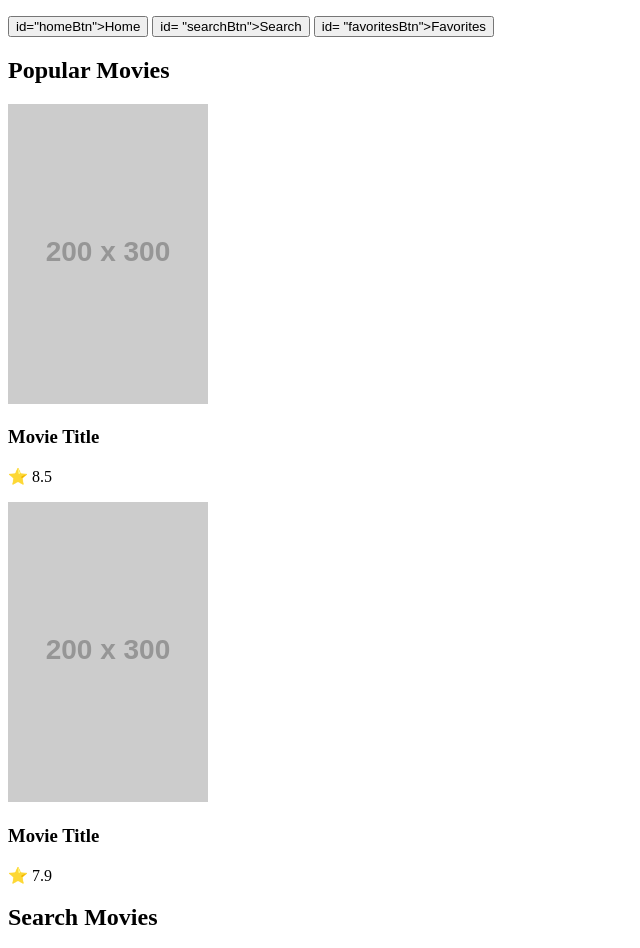
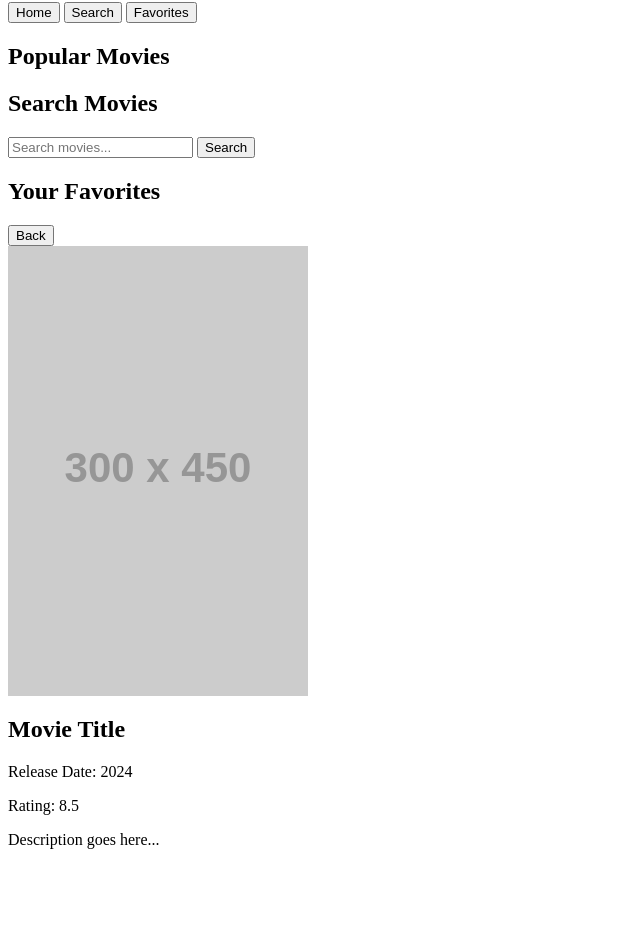
Before and after one commit to khoaha2102/IT4403Spring2026movieweb, a plain HTML site: page index.html in a window 1280 px wide. Shown: the part 64-1012 px from the top of the page, without its empty margins (0-640 px from the left). After the commit the page ends 929 px from the top, so only its background shows below. Drawn offline with nearby package versions, Linux system fonts and the light colour scheme; placeholder pictures from the web are drawn by us; a script that the page names is missing.

Commit message:
index.html

```diff
--- a/index.html
+++ b/index.html
@@ -1,18 +1,9 @@
-<!DOCTYPE html>
-<html lang="en">
-<head>
-  <meta charset="UTF-8">
-  <title>Movie Showcase</title>
-  <link rel="stylesheet" href="css/styles.css">
-</head>
-<body>
-
 <header>
   <h1>Movie Showcase</h1>
   <nav>
-    <button>id="homeBtn">Home</button>
-    <button>id= "searchBtn">Search</button>
-    <button>id= "favoritesBtn">Favorites</button>
+    <button id="homeBtn">Home</button>
+    <button id="searchBtn">Search</button>
+    <button id="favoritesBtn">Favorites</button>
   </nav>
 </header>
 
@@ -21,22 +12,7 @@
   <!-- HOME VIEW -->
   <section id="homeView">
     <h2>Popular Movies</h2>
-    <div class="movie-grid">
-
-      <!-- SAMPLE CARD (for design) -->
-      <div class="movie-card">
-        <img src="https://via.placeholder.com/200x300">
-        <h3>Movie Title</h3>
-        <p>⭐ 8.5</p>
-      </div>
-
-      <div class="movie-card">
-        <img src="https://via.placeholder.com/200x300">
-        <h3>Movie Title</h3>
-        <p>⭐ 7.9</p>
-      </div>
-
-    </div>
+    <div class="movie-grid"></div>
   </section>
 
   <!-- SEARCH VIEW -->
@@ -44,22 +20,22 @@
     <h2>Search Movies</h2>
 
     <div class="search-bar">
-      <input type="text" id ="searchInput" placeholder="Search movies...">
+      <input type="text" id="searchInput" placeholder="Search movies...">
       <button id="searchSubmit">Search</button>
     </div>
 
- <div class="movie-grid"></div>
+    <div class="movie-grid"></div>
   </section>
 
-  <--FAVORITES VIEW (ADD HERE) -->
-<section id="favoritesView">
-         <h2>Your Favorites</h2>
-    <div class="movie-grid"></div>
- </section>
+  <!-- FAVORITES VIEW -->
+  <section id="favoritesView">
+    <h2>Your Favorites</h2>
+    <div class="movie-grid"></div>
+  </section>
 
   <!-- DETAILS VIEW -->
   <section id="detailsView">
-    <button>Back</button>
+    <button id="backBtn">Back</button>
 
     <div class="movie-details">
       <img src="https://via.placeholder.com/300x450">
@@ -71,7 +47,8 @@
   </section>
 
 </main>
+
 <script src="https://code.jquery.com/jquery-3.6.0.min.js"></script>
+<script src="js/api.js"></script>
+<script src="js/ui.js"></script>
 <script src="js/app.js"></script>
-</body>
-</html>
```
